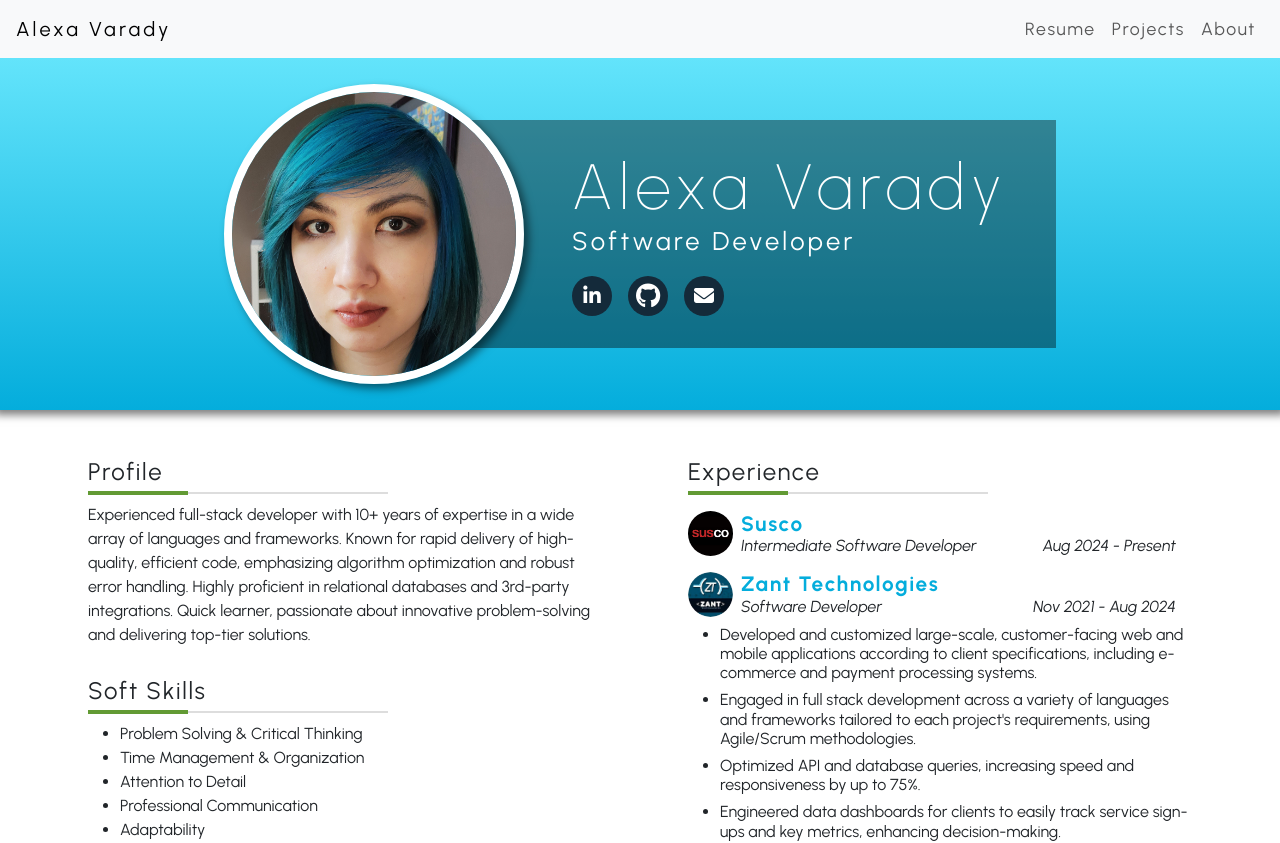
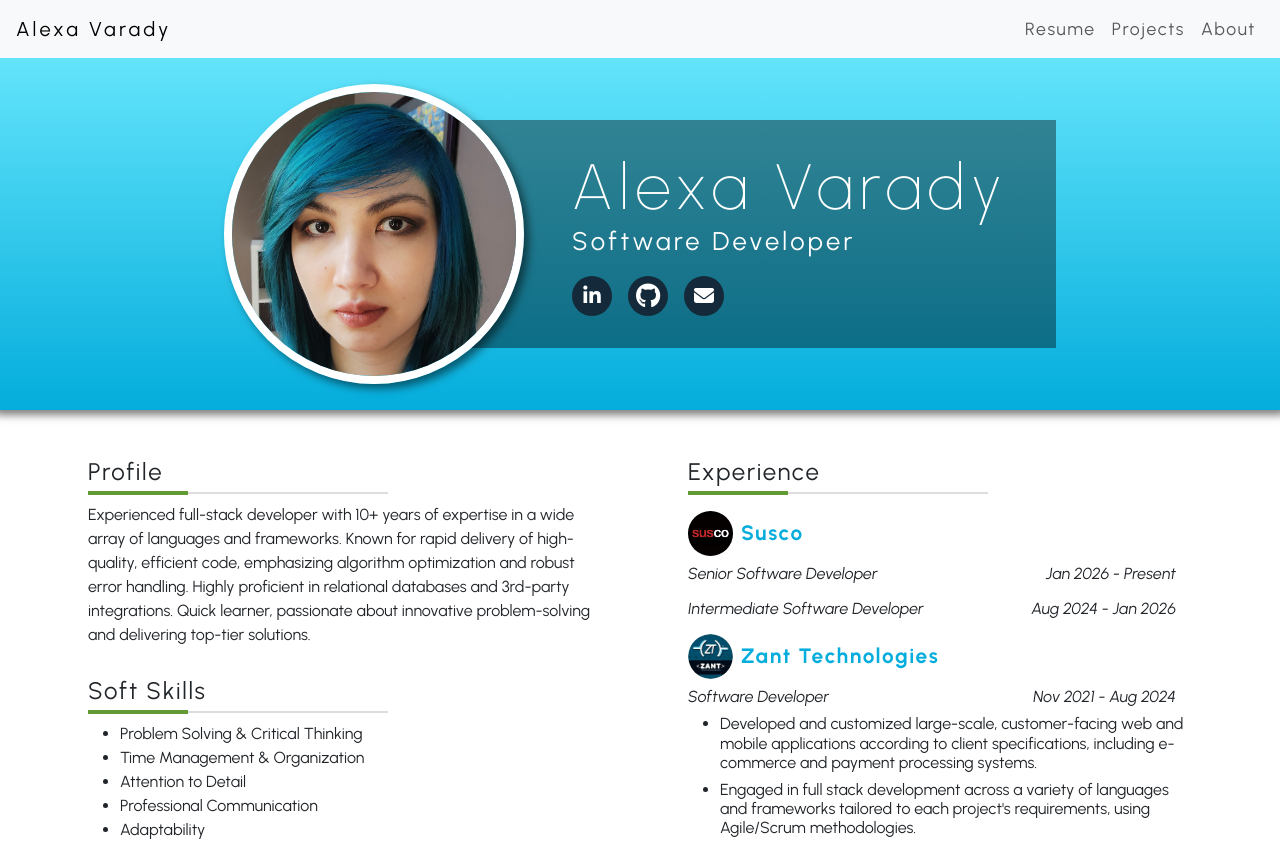
Before and after one commit to avarady/avarady.github.io, a React (Create React App) app: page / in a window 1280 px wide. Shown: the top 843 px of the page. Built offline with nearby package versions, Linux system fonts and the light colour scheme.

Commit message:
Updates to work history layout

```diff
--- a/src/components/resume/WorkHistorySection.tsx
+++ b/src/components/resume/WorkHistorySection.tsx
@@ -4,8 +4,12 @@ import "../../css/timeline.css";
 export interface IWorkItem {
   imageSrc?: string;
   link?: string;
+  company: string;
+  roles: IRole[];
+}
+
+export interface IRole {
   title: string;
-  subtitle: string;
   date: string;
   description?: string;
   listItems?: string[];
@@ -33,17 +37,21 @@ const WorkHistorySection = ({ content }: { content: IWorkItem[] }) => {
                 <div className="timeline-title">
                   {item.link ? (
                     <a href={item.link} target="_blank" rel="noreferrer">
-                      {item.title}
+                      {item.company}
                     </a>
                   ) : (
-                    item.title
+                    item.company
                   )}
                 </div>
-                <div className="d-flex flex-wrap justify-content-between w-100">
-                  <div className="timeline-subtitle">{item.subtitle}</div>
-                  <div className="timeline-date">{item.date}</div>
               </div>
             </div>
+
+            {item.roles.map((item: IRole, index: number) => {
+              return (
+                <div>
+                  <div className="mt-2 d-flex flex-wrap justify-content-between w-100">
+                    <div className="timeline-subtitle">{item.title}</div>
+                    <div className="timeline-date">{item.date}</div>
                   </div>
                   <div className="timeline-description mt-2">{item.description}</div>
                   <div className="timeline-list mt-2">
@@ -64,6 +72,10 @@ const WorkHistorySection = ({ content }: { content: IWorkItem[] }) => {
                 </div>
               );
             })}
+
+          </div>
+        );
+      })}
     </div>
   );
 };
--- a/src/content/workHistory.tsx
+++ b/src/content/workHistory.tsx
@@ -2,17 +2,29 @@ export const workHistory = [
   {
     imageSrc: "/images/susco.png",
     link: "https://suscosolutions.com/",
-    title: "Susco",
-    subtitle: "Intermediate Software Developer",
-    date: "Aug 2024 - Present",
+    company: "Susco",
+    roles: [
+      {
+        title: "Senior Software Developer",
+        date: "Jan 2026 - Present",
         listItems: [
         ],
       },
       {
+        title: "Intermediate Software Developer",
+        date: "Aug 2024 - Jan 2026",
+        listItems: [
+        ],
+      }
+    ]
+  },
+  {
     imageSrc: "/images/zant.png",
     link: "https://www.zanttech.com/",
-    title: "Zant Technologies",
-    subtitle: "Software Developer",
+    company: "Zant Technologies",
+    roles: [
+      {
+        title: "Software Developer",
         date: "Nov 2021 - Aug 2024",
         listItems: [
           "Developed and customized large-scale, customer-facing web and mobile applications according to client specifications, including e-commerce and payment processing systems.",
@@ -20,12 +32,16 @@ export const workHistory = [
           "Optimized API and database queries, increasing speed and responsiveness by up to 75%.",
           "Engineered data dashboards for clients to easily track service sign-ups and key metrics, enhancing decision-making.",
         ],
+      }
+    ]
   },
   {
     imageSrc: "/images/sta.bmp",
     link: "https://www.stteresasacademy.org/",
-    title: "St. Teresa's Academy",
-    subtitle: "Software Developer, Teacher, Registrar",
+    company: "St. Teresa's Academy",
+    roles: [
+      {
+        title: "Software Developer, Teacher, Registrar",
         date: "Aug 2016 - Apr 2022",
         listItems: [
           "Customized the PowerSchool SIS platform front- and back-end functionalities, using AngularJS and Oracle SQL to automate and digitize numerous manual processes, streamlining operations and maximizing efficiency.",
@@ -34,11 +50,15 @@ export const workHistory = [
           "Crafted and executed complex data analysis queries using Oracle SQL, facilitating insightful reporting and informed decision-making processes.",
           "Created curriculum for and taught courses in Python, Java, 2D and 3D/VR Game Development (Unity + C#), Database Systems (MySQL), and Networks + Security. Additionally coached the FIRST Tech Challenge robotics team.",
         ],
+      }
+    ]
   },
   {
     imageSrc: "/images/4d.jpg",
-    title: "Team 4th Dimension",
-    subtitle: "President",
+    company: "Team 4th Dimension",
+    roles: [
+      {
+        title: "President",
         date: "Aug 2014 - May 2016",
         description:
           "Co-founded Team 4th Dimension, a start-up specializing in the development of web and mobile application solutions.",
@@ -48,5 +68,7 @@ export const workHistory = [
           "Supervised personnel and led team efforts.",
           "Actively contributed to the ideation, development, and execution of innovative applications.",
         ],
+      }
+    ]
   },
 ];
```
Also changed, not shown: 1 other file (tests, documents, lock files or other folders). Lines whose indentation alone changed are shown as unchanged.
